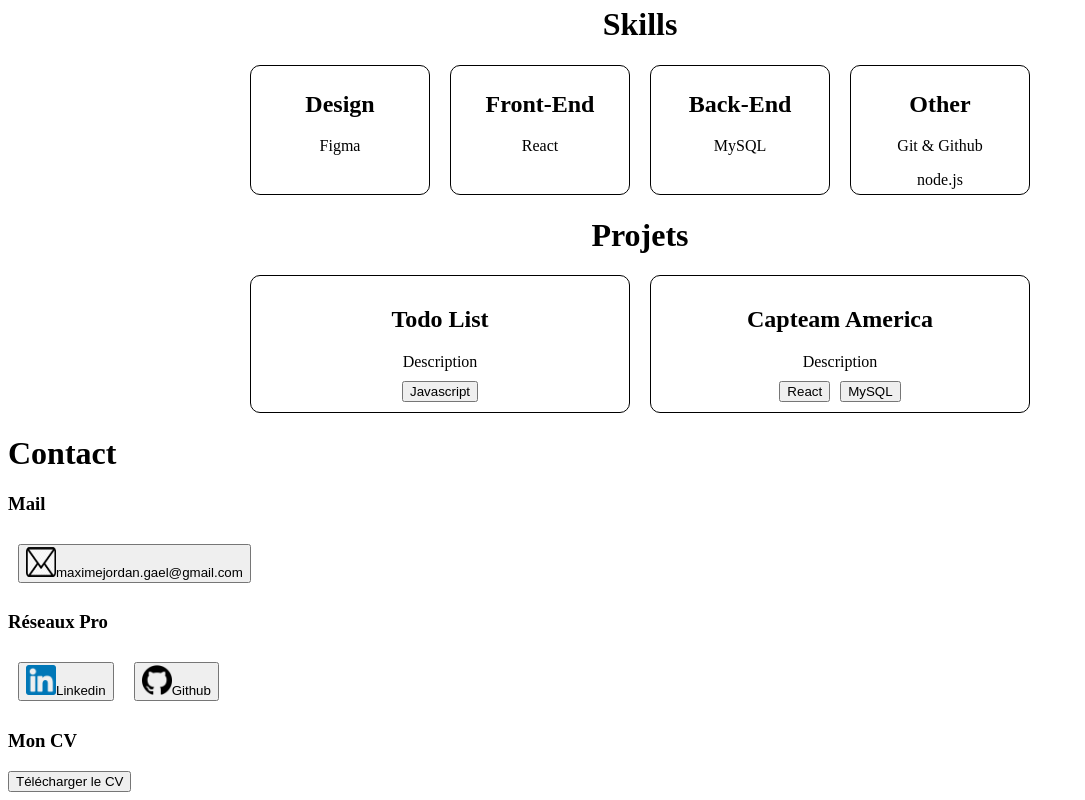
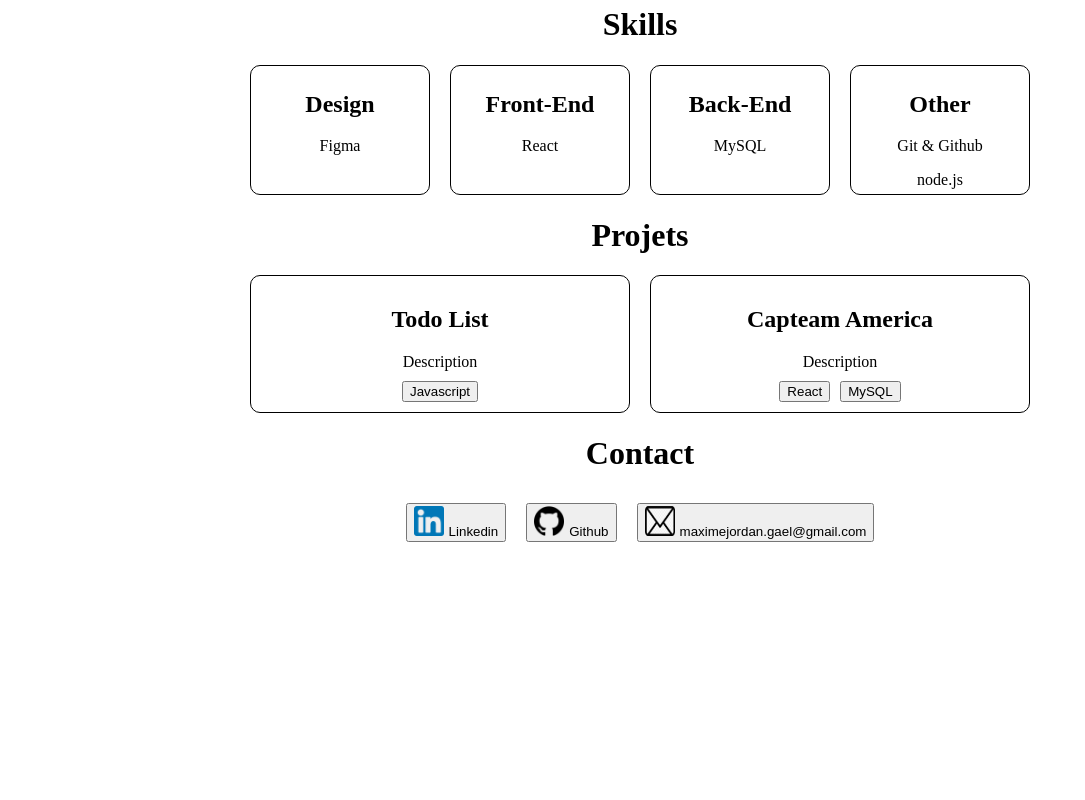
Before and after one commit to MaximeG971/Portfolio, a React (Vite) app: page / in a window 1280 px wide. Shown: the part 271-1071 px from the top of the page, without its empty margins (0-1085 px from the left). After the commit the page ends 831 px from the top, so only its background shows below. Built offline with nearby package versions, Linux system fonts and the light colour scheme.

Commit message:
suppression du CV pour en faire une rubrique à part

```diff
--- /dev/null
+++ b/src/components/contact/Contact.css
@@ -0,0 +1,26 @@
+.contact h1 {
+  display: flex;
+  justify-content: center;
+}
+
+.liens-contact {
+  border: none;
+  display: flex;
+  justify-content: center;
+}
+
+.contact img {
+  padding-right: 5px;
+}
+
+.contact-mail {
+  margin: 10px;
+}
+
+.contact-linkedin {
+  margin: 10px;
+}
+
+.contact-github {
+  margin: 10px;
+}
--- a/src/components/contact/Contact.jsx
+++ b/src/components/contact/Contact.jsx
@@ -1,34 +1,26 @@
+import "./Contact.css";
+
 function Contact() {
   return (
-    <div>
+    <div className="contact">
       <h1>Contact</h1>
-      <div className="contact-mail">
-        <h3>Mail</h3>
-        <a href="mailto:maximejordan.gael@gmail.com">
-          <button type="button" className="mail">
-            <img src="/logo-mail.png" width={30} height={30} />
-            maximejordan.gael@gmail.com
-          </button>
-        </a>
-      </div>
-      <div className="contact-reseau">
-        <h3>Réseaux Pro</h3>
+      <div className="liens-contact">
         <a href="https://linkedin.com/in/maxime-gael">
-          <button type="button" className="linkedin">
+          <button type="button" className="contact-linkedin">
             <img src="/logo-linkedin.png" width={30} height={30} />
             Linkedin
           </button>
         </a>
         <a href="https://github.com/MaximeG971">
-          <button type="button" className="github">
+          <button type="button" className="contact-github">
             <img src="/logo-github.png" width={30} height={30} />
             Github
           </button>
         </a>
-        <h3>Mon CV</h3>
-        <a href="/CV-Dev-Alternance.pdf" download>
-          <button type="button" className="CV">
-            Télécharger le CV
+        <a href="mailto:maximejordan.gael@gmail.com">
+          <button type="button" className="contact-mail">
+            <img src="/logo-mail.png" width={30} height={30} />
+            maximejordan.gael@gmail.com
           </button>
         </a>
       </div>
```
